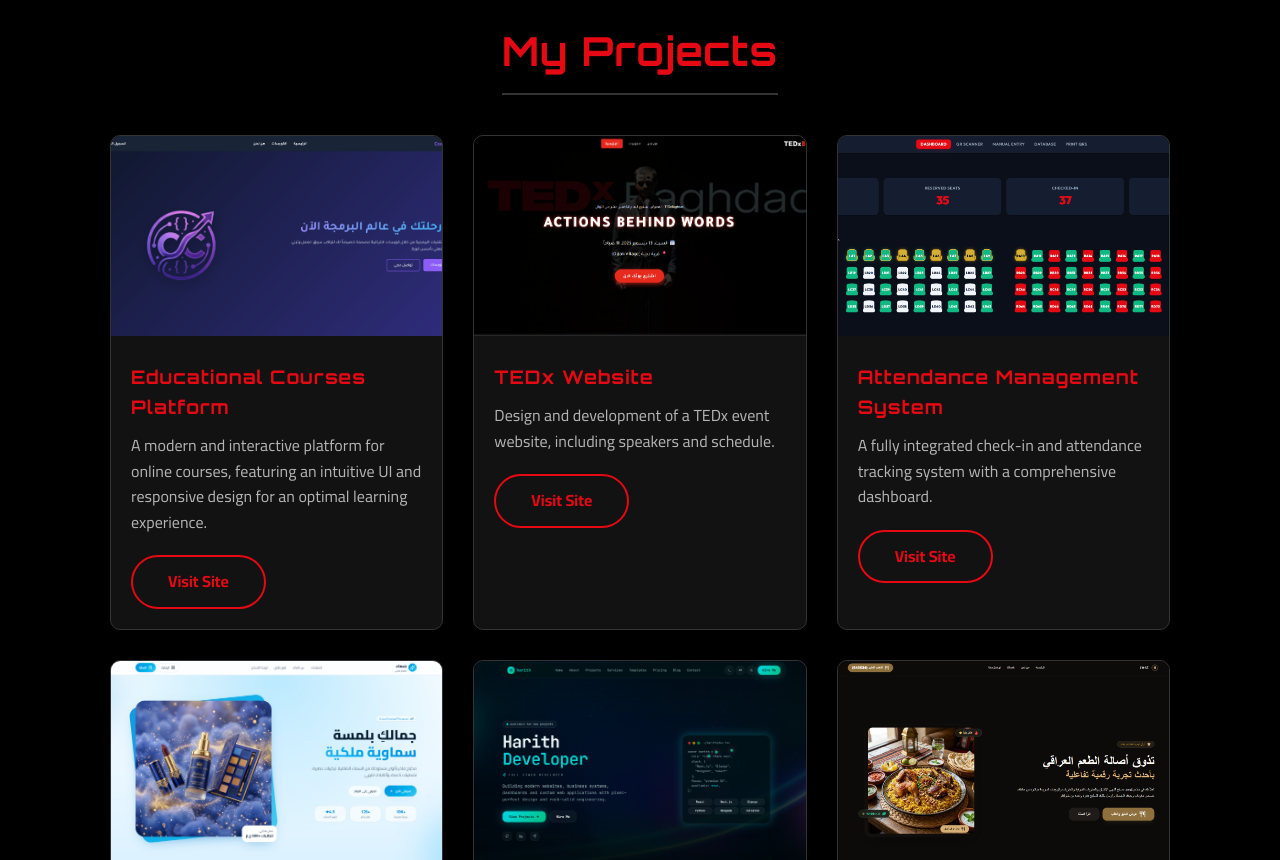
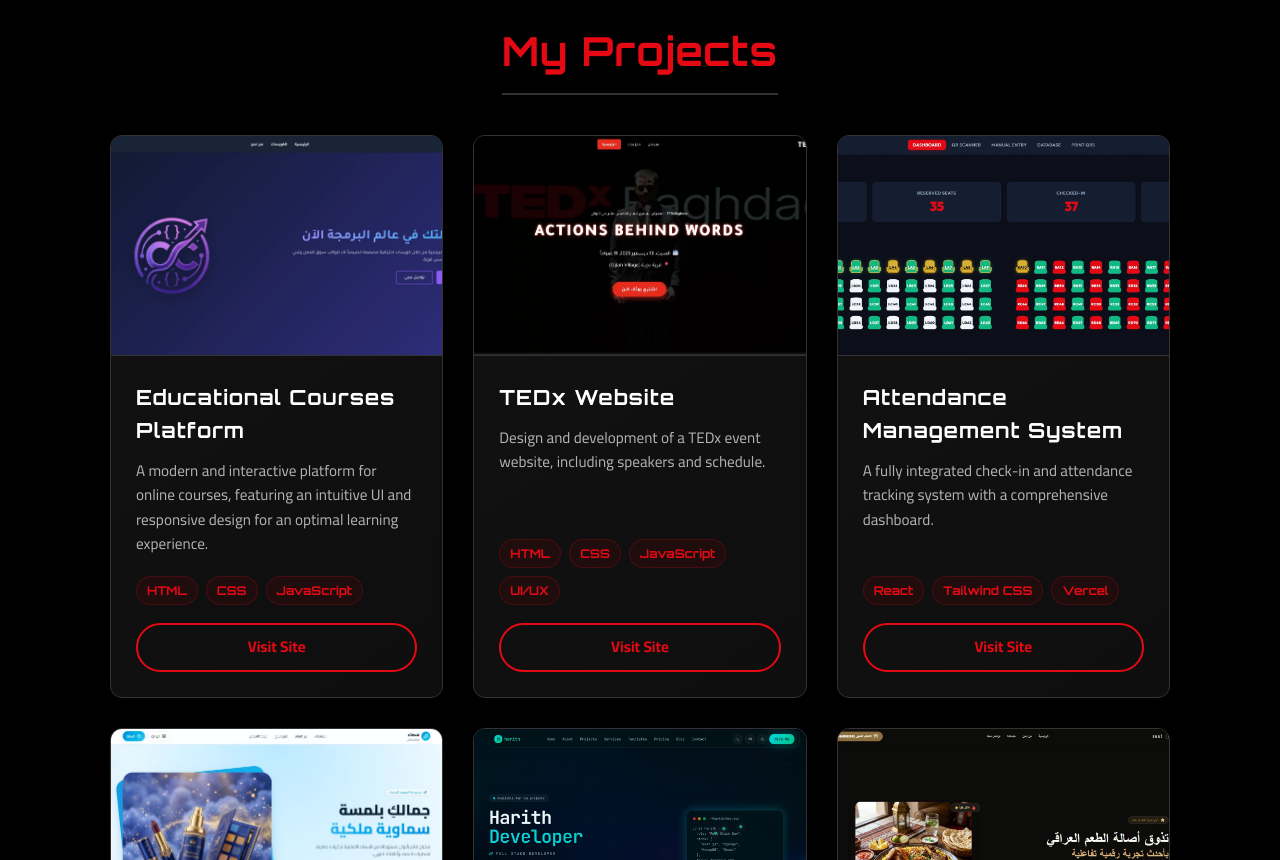
Before and after one commit to itsHaRith/portfolio, a plain HTML site: page index.html in a window 1280 px wide. Shown: the part 1940-2800 px from the top of the page. Drawn offline with Linux system fonts and the light colour scheme.

Commit message:
update cards

```diff
--- a/index.html
+++ b/index.html
@@ -13,7 +13,7 @@
     <!-- Open Graph (للمشاركة على فيسبوك، ديسكورد، تويتر) -->
     <meta property="og:title" content="HaRith | Web Developer Portfolio">
     <meta property="og:description" content="Professional Web Developer & UI Designer. Check out my projects and services.">
-    <meta property="og:image" content="https://harith.blog/images/photo_2025-10-18_04-40-05.jpg">
+    <meta property="og:image" content="https://harith.blog/images/photo_2025-10-18_04-40-05.webp">
     <meta property="og:url" content="https://harith.blog/">
     <meta property="og:type" content="website">
 
@@ -30,7 +30,7 @@
       "@type": "Person",
       "name": "HaRith",
       "url": "https://harith.blog",
-      "image": "https://harith.blog/images/photo_2025-10-18_04-40-05.jpg",
+      "image": "https://harith.blog/images/photo_2025-10-18_04-40-05.webp",
       "jobTitle": "Full Stack Web Developer",
       "worksFor": {
         "@type": "Organization",
@@ -79,7 +79,7 @@
                 <div class="hero-image hidden">
                     <div class="img-box">
                         <!-- ضع صورتك هنا -->
-                        <img src="images/photo_2025-10-18_04-40-05.jpg" alt="Harith's Photo" data-i18n="alt_hero_img">
+                        <img src="images/photo_2025-10-18_04-40-05.webp" alt="Harith's Photo" data-i18n="alt_hero_img">
                     </div>
                 </div>
             </div>
@@ -175,22 +175,33 @@
                 <div class="card project-card">
                     <div class="card-img-holder">
                         <!-- ضع صورة مشروعك هنا -->
-                    <img src="images/project2.png" alt="Educational Courses Platform" data-i18n="proj_1_title">
+                        <img src="images/project2.webp" alt="Educational Courses Platform" data-i18n="proj_1_title" loading="lazy">
                     </div>
                     <div class="card-content">
-                    <h3 data-i18n="proj_1_title">Educational Courses Platform</h3>
-                    <p data-i18n="proj_1_desc">A modern platform for online courses featuring an intuitive UI and responsive design.</p>
-                    <a href="https://itsharith.github.io/courses_website/" class="btn-outline" target="_blank" data-i18n="btn_visit">Visit Site</a>
+                        <h3 data-i18n="proj_1_title">Educational Courses Platform</h3>
+                        <p data-i18n="proj_1_desc">A modern platform for online courses featuring an intuitive UI and responsive design.</p>
+                        <div class="project-tags">
+                            <span>HTML</span>
+                            <span>CSS</span>
+                            <span>JavaScript</span>
+                        </div>
+                        <a href="https://itsharith.github.io/courses_website/" class="btn-outline" target="_blank" data-i18n="btn_visit">Visit Site</a>
                     </div>
                 </div>
                 <!-- مشروع 2 -->
                 <div class="card project-card">
                     <div class="card-img-holder">
-                        <img src="images/Screenshot 2026-01-09 205644.png" alt="TEDx Website" data-i18n="proj_2_title">
+                        <img src="images/Screenshot 2026-01-09 205644.webp" alt="TEDx Website" data-i18n="proj_2_title" loading="lazy">
                     </div>
                     <div class="card-content">
                         <h3 data-i18n="proj_2_title">TEDx Website</h3>
                         <p data-i18n="proj_2_desc">Design and development of a TEDx event website, including speakers and schedule.</p>
+                        <div class="project-tags">
+                            <span>HTML</span>
+                            <span>CSS</span>
+                            <span>JavaScript</span>
+                            <span>UI/UX</span>
+                        </div>
                         <a href="https://itsharith.github.io/Tedx-Ui/" class="btn-outline" target="_blank" data-i18n="btn_visit">Visit Site</a>
                     </div>
                 </div>
@@ -198,11 +209,16 @@
                 <div class="card project-card">
                     <div class="card-img-holder">
                         <!-- ضع صورة مشروع نظام الحضور هنا -->
-                        <img src="images/pic-sys.png" alt="Attendance Management System" data-i18n="proj_3_title">
+                        <img src="images/pic-sys.webp" alt="Attendance Management System" data-i18n="proj_3_title" loading="lazy">
                     </div>
                     <div class="card-content">
                         <h3 data-i18n="proj_3_title">Attendance Management System</h3>
                         <p data-i18n="proj_3_desc">A fully integrated check-in and attendance tracking system with a comprehensive dashboard.</p>
+                        <div class="project-tags">
+                            <span>React</span>
+                            <span>Tailwind CSS</span>
+                            <span>Vercel</span>
+                        </div>
                         <a href="https://sys-check-in.vercel.app/" class="btn-outline" target="_blank" data-i18n="btn_visit">Visit Site</a>
                     </div>
                 </div>
@@ -210,11 +226,17 @@
                 <div class="card project-card">
                     <div class="card-img-holder">
                         <!-- ضع صورة مشروع متجر الكوزمتك هنا -->
-                        <img src="images/cozmtik.png" alt="Sky Beauty E-commerce" data-i18n="proj_4_title">
+                        <img src="images/cozmtik.webp" alt="Sky Beauty E-commerce" data-i18n="proj_4_title" loading="lazy">
                     </div>
                     <div class="card-content">
                         <h3 data-i18n="proj_4_title">Sky Beauty E-commerce</h3>
                         <p data-i18n="proj_4_desc">A complete cosmetics store with an admin dashboard, full inventory control, and delivery management.</p>
+                        <div class="project-tags">
+                            <span>Next.js</span>
+                            <span>MongoDB</span>
+                            <span>Full-Stack</span>
+                            <span>Admin</span>
+                        </div>
                         <a href="https://sky-beauty-suite-main.vercel.app/" class="btn-outline" target="_blank" data-i18n="btn_visit">Visit Site</a>
                     </div>
                 </div>
@@ -222,11 +244,16 @@
                 <div class="card project-card">
                     <div class="card-img-holder">
                         <!-- ضع صورة قالب البورتفوليو هنا -->
-                        <img src="images/portfolio.png" alt="Nexus Portfolio Template" data-i18n="proj_5_title">
+                        <img src="images/portfolio.webp" alt="Nexus Portfolio Template" data-i18n="proj_5_title" loading="lazy">
                     </div>
                     <div class="card-content">
                         <h3 data-i18n="proj_5_title">Nexus Portfolio Template</h3>
                         <p data-i18n="proj_5_desc">A modern and customizable portfolio template designed for developers and creatives.</p>
+                        <div class="project-tags">
+                            <span>Responsive</span>
+                            <span>CSS</span>
+                            <span>JavaScript</span>
+                        </div>
                         <a href="https://nexus-core-project.vercel.app/" class="btn-outline" target="_blank" data-i18n="btn_visit">Visit Site</a>
                     </div>
                 </div>
@@ -234,11 +261,16 @@
                 <div class="card project-card">
                     <div class="card-img-holder">
                         <!-- ضع صورة مشروع المطعم هنا -->
-                        <img src="images/menu-project.png" alt="Restaurant Menu & Landing Page" data-i18n="proj_6_title">
+                        <img src="images/menu-project.webp" alt="Restaurant Menu & Landing Page" data-i18n="proj_6_title" loading="lazy">
                     </div>
                     <div class="card-content">
                         <h3 data-i18n="proj_6_title">Restaurant Menu & Landing Page</h3>
                         <p data-i18n="proj_6_desc">An interactive digital menu seamlessly connected with a professional restaurant landing page.</p>
+                        <div class="project-tags">
+                            <span>HTML/CSS</span>
+                            <span>JavaScript</span>
+                            <span>Interactive</span>
+                        </div>
                         <a href="https://meneu.vercel.app/" class="btn-outline" target="_blank" data-i18n="btn_visit">Visit Site</a>
                     </div>
                 </div>
@@ -254,13 +286,13 @@
             <div class="grid-container">
                 <div class="photo-frame">
                     <!-- ضع صورتك هنا -->
-                    <img src="images/photo1.jpg" alt="Personal Photo" data-i18n="alt_gallery_img">
+                    <img src="images/photo1.webp" alt="Personal Photo" data-i18n="alt_gallery_img" loading="lazy">
                 </div>
                 <div class="photo-frame">
-                    <img src="images/photo2.jpg" alt="Personal Photo" data-i18n="alt_gallery_img">
+                    <img src="images/photo2.webp" alt="Personal Photo" data-i18n="alt_gallery_img" loading="lazy">
                 </div>
                 <div class="photo-frame">
-                    <img src="images/photo3.jpg" alt="Personal Photo" data-i18n="alt_gallery_img">
+                    <img src="images/photo3.webp" alt="Personal Photo" data-i18n="alt_gallery_img" loading="lazy">
                 </div>
             </div>
         </div>
--- a/style.css
+++ b/style.css
@@ -56,6 +56,18 @@ body {
 h1, h2, h3, .logo, .plan-cost {
     font-family: var(--font-en);
     letter-spacing: 1px;
+}
+
+/* تحسين الخطوط للعناوين العربية لتجنب الخط الافتراضي */
+[dir="rtl"] h1,
+[dir="rtl"] h2,
+[dir="rtl"] h3,
+[dir="rtl"] .logo,
+[dir="rtl"] .plan-cost,
+[dir="rtl"] .btn,
+[dir="rtl"] .btn-outline {
+    font-family: var(--font-ar) !important;
+    letter-spacing: 0;
 }
 
 a {
@@ -504,7 +516,7 @@ section {
     gap: 30px;
 }
 
-.card, .service-card, .photo-frame {
+.service-card, .photo-frame {
     background: var(--card-bg);
     border-radius: 10px;
     overflow: hidden;
@@ -512,15 +524,57 @@ section {
     border: 1px solid var(--border-color);
 }
 
-.card:hover, .service-card:hover, .photo-frame:hover {
+.service-card:hover, .photo-frame:hover {
     transform: translateY(-10px);
     border-color: var(--primary-color);
 }
 
-.card-img-holder img {
+/* --- Project Cards Redesign --- */
+.project-card {
+    display: flex;
+    flex-direction: column;
+    height: 100%;
+    background: linear-gradient(145deg, var(--card-bg), rgba(15, 15, 15, 0.95));
+    border-radius: 12px;
+    overflow: hidden;
+    border: 1px solid var(--border-color);
+    box-shadow: 0 10px 30px rgba(0, 0, 0, 0.5);
+    transition: transform 0.4s cubic-bezier(0.165, 0.84, 0.44, 1),
+                border-color 0.4s ease,
+                box-shadow 0.4s ease;
+}
+
+[data-theme="light"] .project-card {
+    background: linear-gradient(145deg, var(--card-bg), rgba(245, 240, 240, 0.95));
+    box-shadow: 0 10px 25px rgba(0, 0, 0, 0.08);
+}
+
+.project-card:hover {
+    transform: translateY(-8px);
+    border-color: var(--primary-color);
+    box-shadow: 0 15px 30px rgba(229, 9, 20, 0.25);
+}
+
+[data-theme="light"] .project-card:hover {
+    box-shadow: 0 15px 30px rgba(229, 9, 20, 0.15);
+}
+
+.project-card .card-img-holder {
+    position: relative;
+    overflow: hidden;
+    height: 220px;
+    border-bottom: 1px solid var(--border-color);
+}
+
+.project-card .card-img-holder img {
     width: 100%;
-    height: 200px;
+    height: 100%;
     object-fit: cover;
+    transition: transform 0.6s cubic-bezier(0.25, 0.46, 0.45, 0.94);
+}
+
+.project-card:hover .card-img-holder img {
+    transform: scale(1.08);
 }
 
 /* --- Gallery Specifics (تخصيص المعرض) --- */
@@ -553,18 +607,73 @@ section {
     filter: grayscale(0%) sepia(0%); /* ألوان طبيعية */
 }
 
-.card-content, .service-card {
+.service-card {
     padding: 20px;
 }
 
-.card-content h3 {
-    margin-bottom: 10px;
+.project-card .card-content {
+    padding: 25px;
+    display: flex;
+    flex-direction: column;
+    flex-grow: 1;
+}
+
+.project-card .card-content h3 {
+    font-size: 1.3rem;
+    margin-bottom: 12px;
+    color: var(--text-color);
+    font-weight: 700;
+    transition: color 0.3s ease;
+}
+
+.project-card:hover .card-content h3 {
     color: var(--primary-color);
 }
 
-.card-content p {
+.project-card .card-content p {
+    font-size: 0.95rem;
+    line-height: 1.6;
+    color: var(--text-secondary);
     margin-bottom: 20px;
-    color: var(--text-secondary);
+}
+
+/* Technology Tags */
+.project-tags {
+    display: flex;
+    flex-wrap: wrap;
+    gap: 8px;
+    margin-top: auto; /* Pushes tags and button to the bottom */
+    margin-bottom: 18px;
+}
+
+.project-tags span {
+    font-size: 0.75rem;
+    background: rgba(229, 9, 20, 0.08);
+    color: var(--primary-color);
+    padding: 4px 10px;
+    border-radius: 15px;
+    border: 1px solid rgba(229, 9, 20, 0.2);
+    font-weight: bold;
+    font-family: var(--font-en);
+    transition: all 0.3s ease;
+}
+
+[dir="rtl"] .project-tags span {
+    font-family: var(--font-ar);
+}
+
+.project-card:hover .project-tags span {
+    background: rgba(229, 9, 20, 0.15);
+    border-color: rgba(229, 9, 20, 0.4);
+}
+
+.project-card .btn-outline {
+    width: 100%;
+    padding: 10px 20px;
+    font-size: 0.95rem;
+    border-radius: 25px;
+    text-align: center;
+    transition: all 0.3s ease;
 }
 
 /* --- Services Page --- */
```
Also changed, not shown: contact.html (+1 -1 lines), images/Screenshot 2026-01-09 205644.webp (added), images/Screenshot 2026-01-09 215046.webp (added), images/cozmtik.webp (added), images/menu-project.webp (added), images/photo1.webp (added), images/photo2.webp (added), images/photo3.webp (added), images/photo_2025-10-18_04-40-05.webp (added), images/photo_23.webp (added), images/pic-sys.webp (added), images/portfolio.webp (added), images/project2.webp (added).
